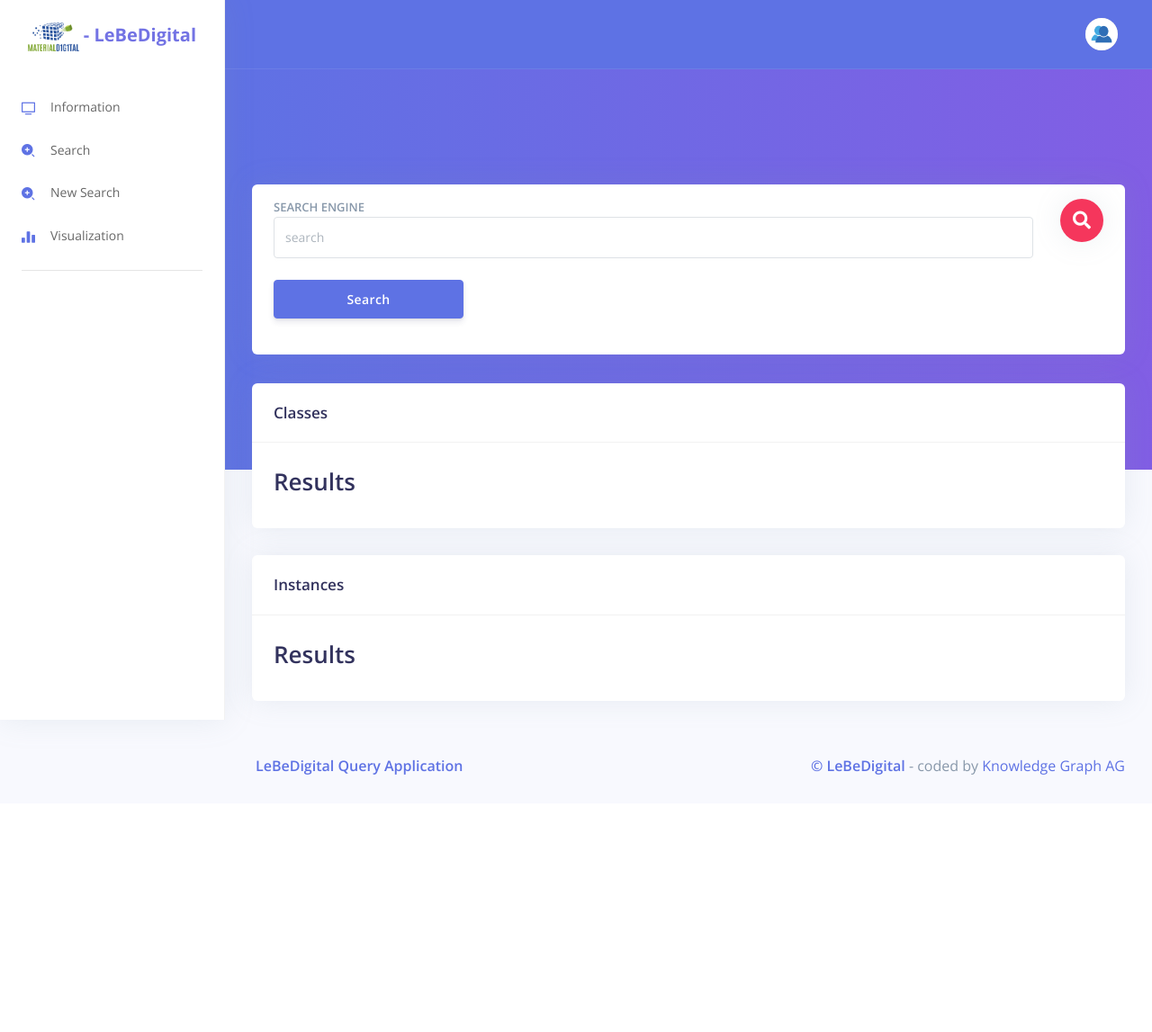
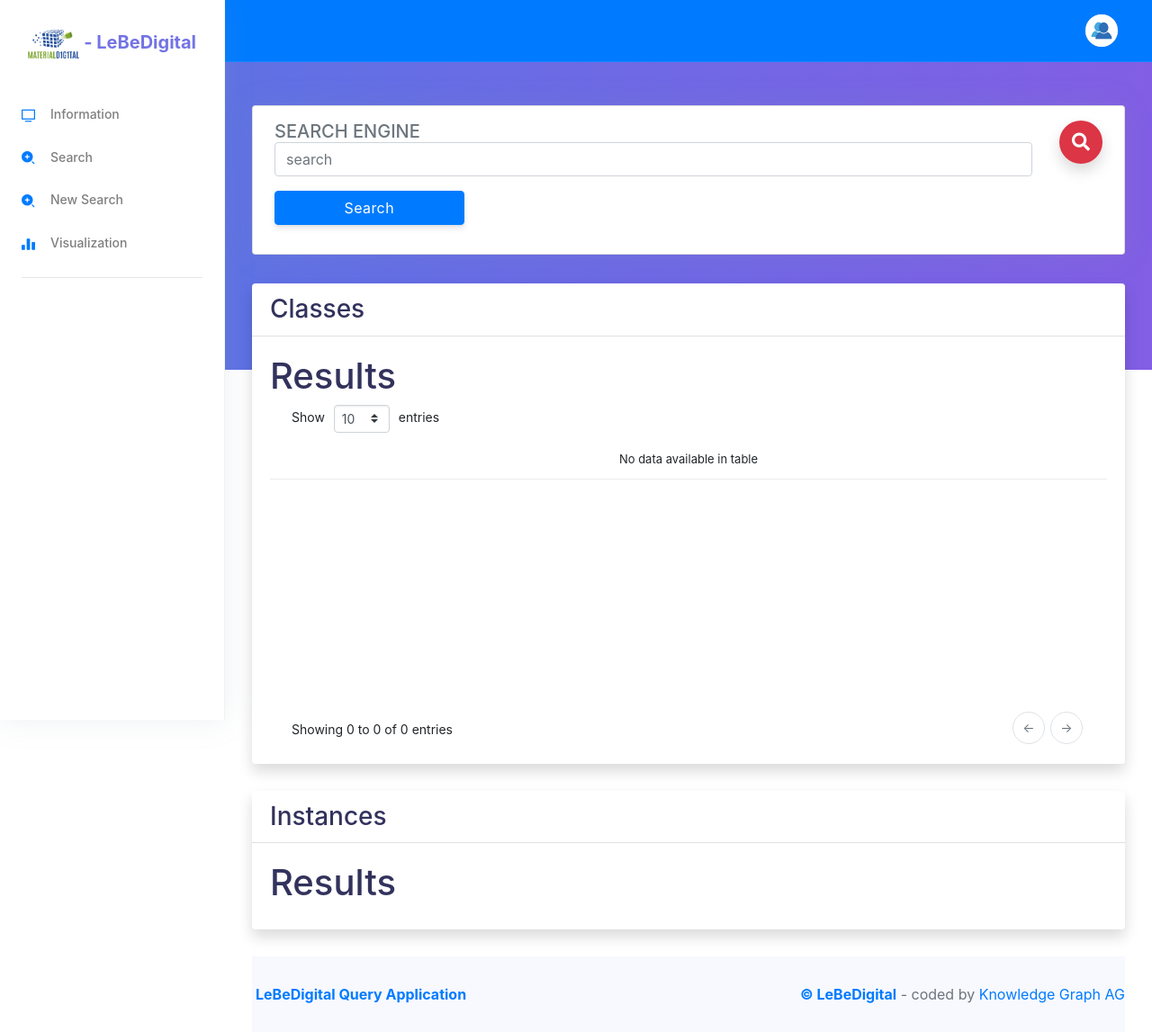
Before and after one commit to Mat-O-Lab/KnowledgeUI, a Flask app: template app/home/templates/search.html in a window 1280 px wide. Shown: the whole page at 90% size. Before the commit the page ends 861 px from the top, so only its background shows below. Run offline with Flask 2, Linux system fonts and the light colour scheme; the template is opened without the code that fills it, so the values that code supplies are empty; some libraries are stand-ins or nearby versions.

Commit message:
add datatable to search

```diff
--- /dev/null
+++ b/app/base/static/assets/css/style.css
@@ -0,0 +1,3 @@
+.page-item.active {
+    display: none;
+  }
--- a/app/base/templates/layouts/base.html
+++ b/app/base/templates/layouts/base.html
@@ -20,6 +20,7 @@
   <!-- Page plugins -->
   <!-- Argon CSS -->
   <link rel="stylesheet" href="/static/assets/css/argon.css?v=1.2.0" type="text/css">
+
 
   <!-- Specific CSS goes HERE -->
   {% block stylesheets %}{% endblock stylesheets %}
--- a/app/home/templates/search.html
+++ b/app/home/templates/search.html
@@ -63,7 +63,8 @@
 
               </h1>
               {% if search != '' %}
-              <table id="tb" class="display"  width="100%">
+              <!-- <table id="tb" class="display"  width="100%"> -->
+                <table id="tb" class="table display responsive dataTable no-footer" role="grid" aria-describedby="devices_info" style="width:  100%; display: none;">
                 <!-- <caption style="caption-side:top;text-align:center;
                 font-size: 30px;color: purple;font-weight:bold"> Data for the request: {{query}}</caption> -->
                   <thead>
@@ -154,23 +155,36 @@
 
 
 <link rel="stylesheet" href="//code.jquery.com/ui/1.13.1/themes/base/jquery-ui.css">
-<link rel="stylesheet" href="/resources/demos/style.css">
-<link rel="stylesheet" href="//cdn.datatables.net/1.11.4/css/jquery.dataTables.min.css">
-    <script src="//cdn.datatables.net/1.11.4/js/jquery.dataTables.min.js"></script>
+<!-- <link rel="stylesheet" href="/resources/demos/style.css"> -->
+<!-- <link rel="stylesheet" href="//cdn.datatables.net/1.11.4/css/jquery.dataTables.min.css"> -->
+
+<link rel="stylesheet" href="https://cdnjs.cloudflare.com/ajax/libs/twitter-bootstrap/4.5.2/css/bootstrap.css"></link>
+
+<link rel="stylesheet" href="https://cdn.datatables.net/1.11.4/css/dataTables.bootstrap4.min.css"></link>
+
     <script src="https://code.jquery.com/jquery-3.6.0.js"></script>
     <script src="https://code.jquery.com/ui/1.13.1/jquery-ui.js"></script>
-
+    <script src="/static/assets/vendor/clipboard/dist/clipboard.min.js"></script>
+    <script src='https://cdn.datatables.net/1.11.4/js/jquery.dataTables.min.js'></script>
+    <script src="https://cdn.datatables.net/1.11.4/js/dataTables.bootstrap4.min.js" charset="utf-8"></script>
     <script>
       $(document).ready( function () {
           $('#tb').DataTable(
             {
                 "order": [],
+                "searching": false,
                 scrollY: 300,
                 scroller: true,
-                fixedColumns: true
+                fixedColumns: true,
+                language:{
+                  paginate:{
+                    next: '&#8594;', // or '→'
+                    previous: '&#8592;' // or '←'                   },
+                }
+              },
+                "pagingType": "simple_numbers"
 
-            }
-          );
+            });
           $('#tb').show();
       } );
     </script>
@@ -185,5 +199,4 @@
       };
       autoComp({{ autoCompList|tojson|safe }});
     </script>
-    <script src="/static/assets/vendor/clipboard/dist/clipboard.min.js"></script>
     {% endblock javascripts %}
```
